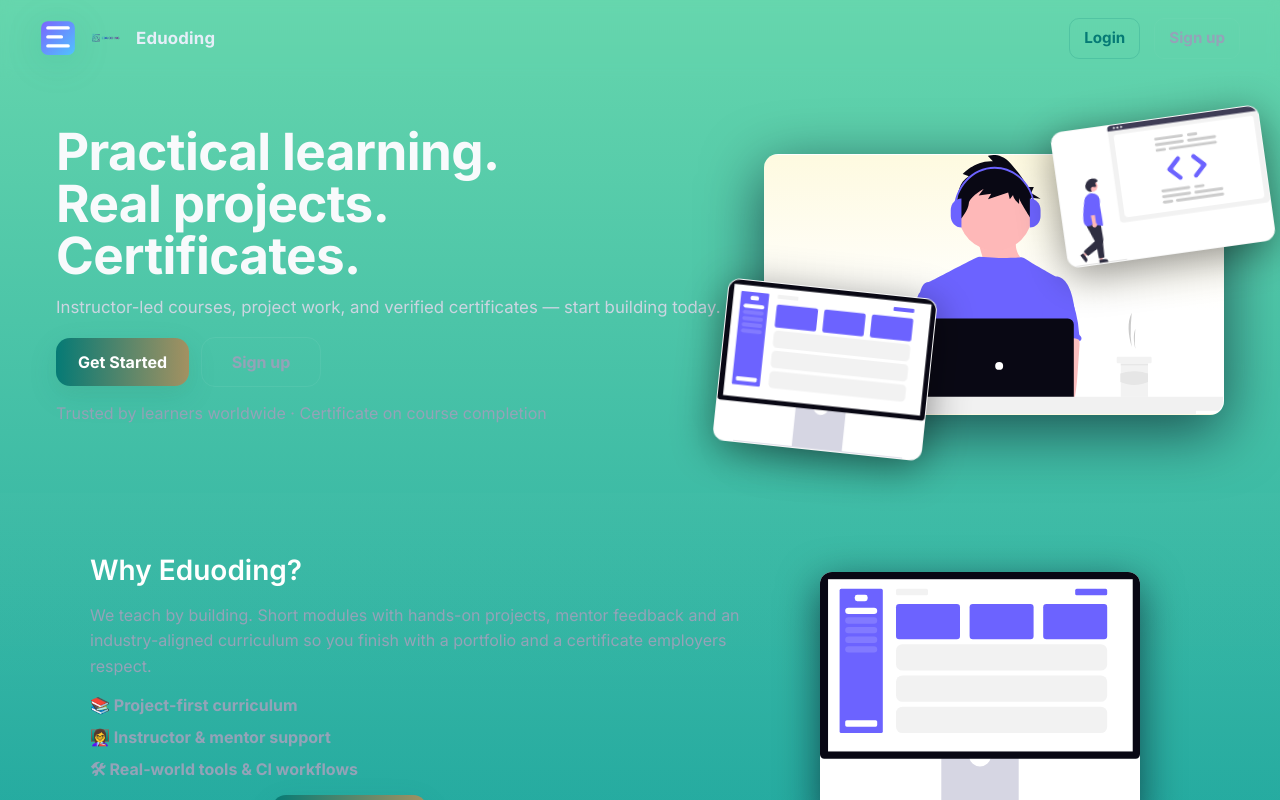
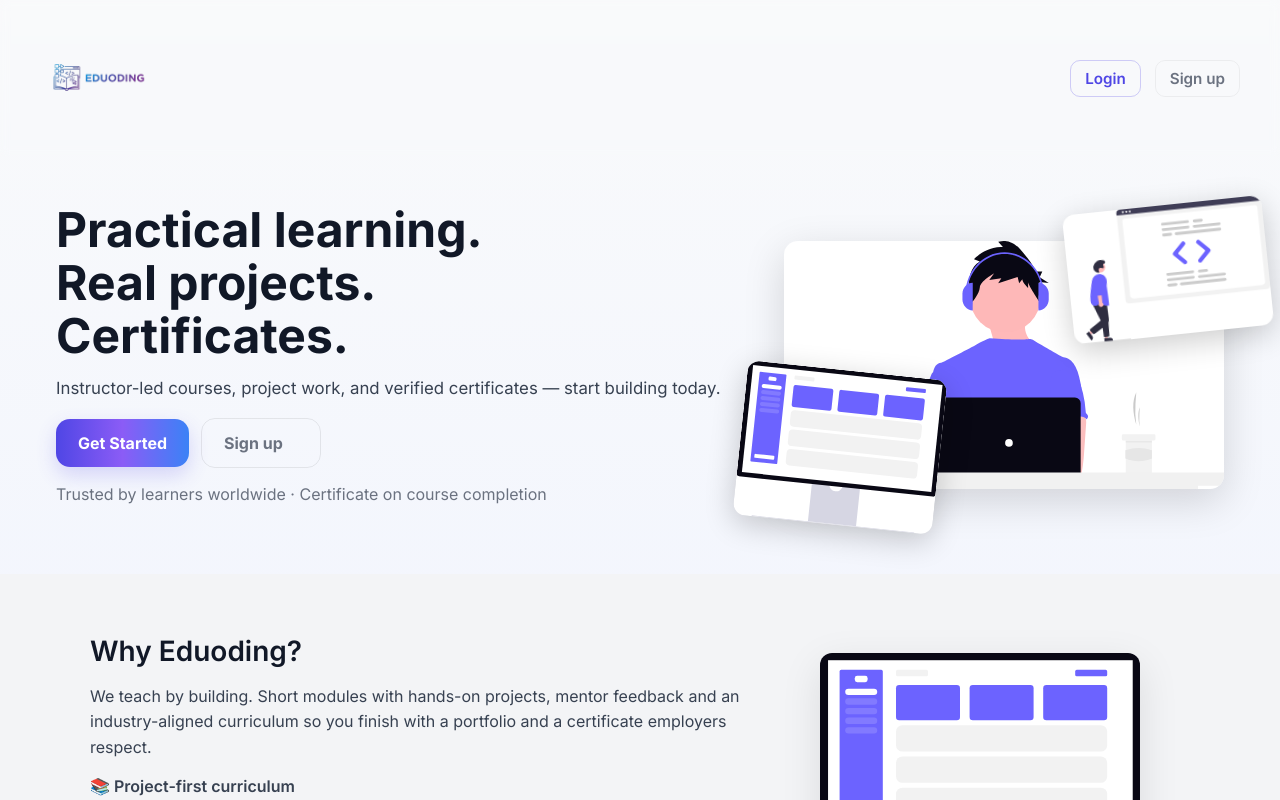
Before and after one commit to Sabeeha-0705/eduoding, a React (Vite) app in the folder client/: page / in a window 1280 px wide. Shown: the top 800 px of the page. Built offline with nearby package versions, Linux system fonts and the light colour scheme.

Commit message:
Update Landing.jsx to use only logo.png and update theme colors

```diff
--- a/client/src/pages/Landing.css
+++ b/client/src/pages/Landing.css
@@ -1,19 +1,13 @@
 /* src/pages/Landing.css */
 
-/* Palette based on chosen "Pine Green" set:
-   --primary:  #057A75   (pine green)
-   --secondary: #A39161  (warm/tan)
-   --accent:    #FEFAE0  (cornsilk / light)
-   --muted-bg:  #0F2433  (deep background)
----------------------------------------------------*/
+/* --- Updated color palette for bright clean background --- */
 :root {
-  --primary: #057a75; /* Pine green - main CTA */
-  --secondary: #a39161; /* warm tan - accents */
-  --accent: #fefae0; /* cornsilk - light panels */
-  --muted-bg: #66d6ad; /* deep bg */
-  --muted: #94a3b8;
-  --card-shadow: rgba(2, 6, 23, 0.6);
-  --glass: rgba(238, 85, 85, 0.12);
+  --primary: #4f46e5; /* Indigo */
+  --secondary: #3b82f6; /* Blue */
+  --accent: #8b5cf6; /* Violet */
+  --muted-bg: #f9fafb; /* Light neutral bg */
+  --muted: #6b7280; /* gray text */
+  --card-shadow: rgba(0, 0, 0, 0.15);
   --radius: 12px;
   --font-sans: Inter, system-ui, -apple-system, "Segoe UI", Roboto,
     "Helvetica Neue", Arial;
@@ -24,9 +18,8 @@
   min-height: 100vh;
   display: flex;
   flex-direction: column;
-  /* background: use deep muted background with subtle gradient */
-  background: linear-gradient(180deg, var(--muted-bg) 0%, #0e9c9c 100%);
-  color: #fff;
+  background: linear-gradient(180deg, #f9fafb 0%, #eef2ff 100%);
+  color: #111827;
   font-family: var(--font-sans);
   -webkit-font-smoothing: antialiased;
 }
@@ -37,7 +30,7 @@
   justify-content: space-between;
   align-items: center;
   padding: 18px 40px;
-  backdrop-filter: blur(6px);
+  backdrop-filter: blur(4px);
 }
 
 .landing-left {
@@ -45,22 +38,15 @@
   align-items: center;
   gap: 12px;
 }
-.badge {
-  width: 36px;
-  height: 36px;
+
+.landing-logo {
+  width: 120px; /* bigger logo */
+  display: block;
   object-fit: contain;
-  filter: drop-shadow(0 6px 18px rgba(5, 122, 117, 0.12));
 }
-.landing-logo {
-  width: 36px;
-  display: block;
-  opacity: 0.95;
-}
+
 .brand {
-  font-weight: 800;
-  font-size: 1.05rem;
-  letter-spacing: 0.2px;
-  color: #e6eef8;
+  display: none; /* hide text brand since logo itself shows */
 }
 
 .landing-nav .nav-btn {
@@ -68,33 +54,28 @@
   padding: 8px 14px;
   border-radius: 10px;
   text-decoration: none;
-  font-weight: 700;
+  font-weight: 600;
   font-size: 0.95rem;
   transition: all 0.18s ease;
-  display: inline-flex;
-  align-items: center;
-  gap: 8px;
 }
 
-/* outline uses primary green */
 .nav-btn.outline {
   color: var(--primary);
-  border: 1px solid rgba(5, 122, 117, 0.18);
+  border: 1px solid rgba(79, 70, 229, 0.25);
   background: transparent;
 }
 .nav-btn.outline:hover {
-  transform: translateY(-2px);
-  box-shadow: 0 10px 30px rgba(5, 122, 117, 0.08);
+  background: rgba(79, 70, 229, 0.05);
 }
 
 .nav-btn.ghost {
   color: var(--muted);
-  border: 1px solid rgba(255, 255, 255, 0.03);
+  border: 1px solid rgba(0, 0, 0, 0.05);
   background: transparent;
 }
 .nav-btn.ghost:hover {
-  color: #fff;
-  border-color: rgba(255, 255, 255, 0.06);
+  color: #111827;
+  border-color: rgba(0, 0, 0, 0.1);
 }
 
 /* HERO */
@@ -110,16 +91,15 @@
   max-width: 720px;
 }
 .hero-text h1 {
-  font-size: 3.2rem;
-  line-height: 1.02;
+  font-size: 3rem;
+  line-height: 1.1;
   margin: 0 0 14px 0;
-  font-weight: 900;
-  letter-spacing: -0.6px;
-  color: #f8fafc;
+  font-weight: 800;
+  color: #111827;
 }
 
 .lead {
-  color: #cbd5e1;
+  color: #374151;
   margin-bottom: 16px;
   font-size: 1.05rem;
 }
@@ -135,78 +115,71 @@
   display: inline-block;
   padding: 12px 22px;
   border-radius: 14px;
-  font-weight: 800;
+  font-weight: 700;
   text-decoration: none;
-  text-align: center;
   min-width: 120px;
 }
 
-/* primary uses primary->secondary gradient */
+/* Gradient primary button */
 .btn.primary {
   color: white;
-  background: linear-gradient(90deg, var(--primary) 0%, var(--secondary) 100%);
-  box-shadow: 0 10px 30px rgba(5, 122, 117, 0.12),
-    0 6px 18px rgba(163, 145, 97, 0.06);
-  transform: translateZ(0);
+  background: linear-gradient(
+    90deg,
+    var(--primary) 0%,
+    var(--accent) 50%,
+    var(--secondary) 100%
+  );
+  box-shadow: 0 8px 20px rgba(79, 70, 229, 0.2);
 }
 .btn.primary:hover {
-  transform: translateY(-3px);
-  filter: brightness(1.04);
+  transform: translateY(-2px);
 }
 
-/* secondary invert / subtle */
 .btn.secondary {
-  border: 1px solid rgba(255, 255, 255, 0.06);
+  border: 1px solid rgba(0, 0, 0, 0.08);
   color: var(--muted);
   background: transparent;
 }
 .btn.secondary:hover {
-  color: #fff;
-  border-color: rgba(255, 255, 255, 0.09);
+  color: #111827;
+  border-color: rgba(0, 0, 0, 0.15);
 }
 
-/* trusted text */
 .trusted {
   color: var(--muted);
   margin-top: 14px;
 }
 
-/* HERO IMAGES COLLAGE */
+/* HERO IMAGES */
 .hero-images {
   position: relative;
-  width: 460px;
+  width: 440px;
   min-width: 320px;
   display: flex;
   align-items: center;
   justify-content: center;
 }
 
-/* main hero card */
 .hero-main {
   width: 100%;
   border-radius: 14px;
-  box-shadow: 0 16px 60px var(--card-shadow);
-  display: block;
-  border: 1px solid rgba(255, 255, 255, 0.03);
-  background: linear-gradient(180deg, var(--accent), #ffffff 60%);
+  box-shadow: 0 12px 40px var(--card-shadow);
+  background: white;
 }
 
-/* small overlapped cards */
 .hero-card {
   position: absolute;
-  width: 210px;
+  width: 200px;
   border-radius: 12px;
-  box-shadow: 0 8px 40px rgba(0, 0, 0, 0.45);
+  box-shadow: 0 8px 30px rgba(0, 0, 0, 0.2);
   background: #fff;
   object-fit: cover;
-  border: 1px solid rgba(0, 0, 0, 0.03);
 }
 
-/* layered positions */
 .card1 {
   top: -36px;
   right: -44px;
-  transform: rotate(-8deg);
+  transform: rotate(-6deg);
 }
 .card2 {
   bottom: -36px;
@@ -214,10 +187,10 @@
   transform: rotate(6deg);
 }
 
-/* ABOUT SECTION */
+/* ABOUT */
 .about-section {
   padding: 56px 56px;
-  background: linear-gradient(180deg, rgba(255, 255, 255, 0.01), transparent);
+  background: #f3f4f6;
 }
 
 .about-inner {
@@ -231,21 +204,21 @@
 .about-text {
   flex: 1;
   min-width: 360px;
-  color: #e6eef8;
+  color: #111827;
 }
 .about-text h2 {
   font-size: 1.75rem;
   margin-bottom: 12px;
-  color: #fff;
+  color: #111827;
 }
 .about-text p {
-  color: var(--muted);
+  color: #374151;
   line-height: 1.6;
   margin-bottom: 14px;
 }
 
 .about-list {
-  color: var(--muted);
+  color: #374151;
   list-style: none;
   padding: 0;
   margin: 0 0 10px 0;
@@ -253,11 +226,10 @@
   gap: 8px;
 }
 .about-list li {
-  padding-left: 0;
-  font-weight: 700;
+  font-weight: 600;
 }
 
-/* about media card */
+/* About media card */
 .about-media {
   width: 420px;
   display: flex;
@@ -267,9 +239,8 @@
   width: 320px;
   border-radius: 12px;
   overflow: hidden;
-  box-shadow: 0 12px 40px rgba(2, 6, 23, 0.6);
+  box-shadow: 0 12px 40px rgba(0, 0, 0, 0.1);
   background: #fff;
-  transform: translateY(0);
 }
 .about-media-card img {
   width: 100%;
@@ -281,7 +252,7 @@
   padding: 30px 20px;
   text-align: center;
   color: var(--muted);
-  border-top: 1px solid rgba(255, 255, 255, 0.02);
+  border-top: 1px solid rgba(0, 0, 0, 0.05);
   margin-top: 40px;
 }
 .footer-inner {
@@ -289,7 +260,7 @@
   margin: 0 auto;
 }
 
-/* responsive */
+/* Responsive */
 @media (max-width: 980px) {
   .landing-hero {
     flex-direction: column;
@@ -301,21 +272,14 @@
   }
   .hero-images {
     width: 80%;
-    min-width: unset;
   }
   .about-inner {
     flex-direction: column-reverse;
     padding: 20px;
     gap: 18px;
   }
-  .about-media {
-    width: 100%;
-    display: flex;
-    justify-content: center;
-  }
 }
 
-/* small screens tweaks */
 @media (max-width: 520px) {
   .landing-header {
     padding: 12px 18px;
--- a/client/src/pages/Landing.jsx
+++ b/client/src/pages/Landing.jsx
@@ -2,8 +2,6 @@
 import { Link } from "react-router-dom";
 // public/logo.png (keep in /public)
 import logo from "/logo.png";
-// small badge (recommended in src/assets/badge.svg)
-import badge from "../assets/badge.svg";
 
 // hero + collage images (should exist under src/assets)
 import hero from "../assets/undraw_coding_joxb.svg";
@@ -18,10 +16,8 @@
       {/* Header */}
       <header className="landing-header">
         <div className="landing-left">
-          {/* small badge then wordmark logo */}
-          <img src={badge} alt="Eduoding badge" className="badge" />
+          {/* Use only the main logo (bigger, clear) */}
           <img src={logo} alt="Eduoding" className="landing-logo" />
-          <span className="brand">Eduoding</span>
         </div>
 
         <nav className="landing-nav">
```
